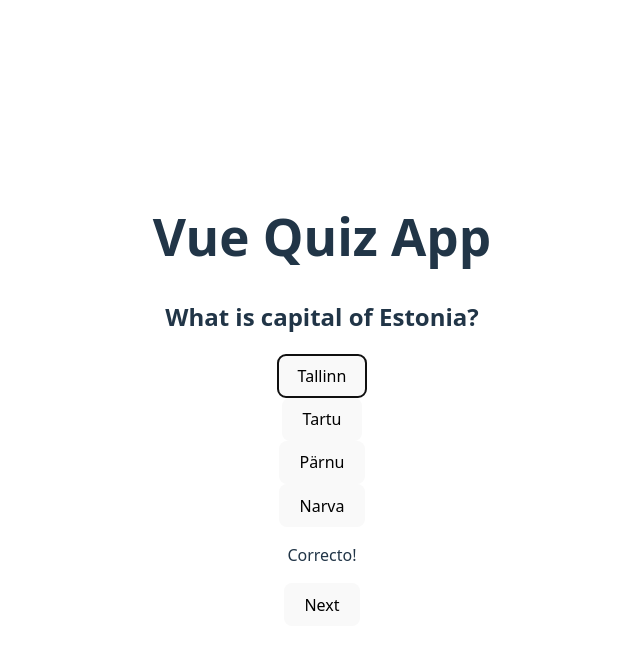
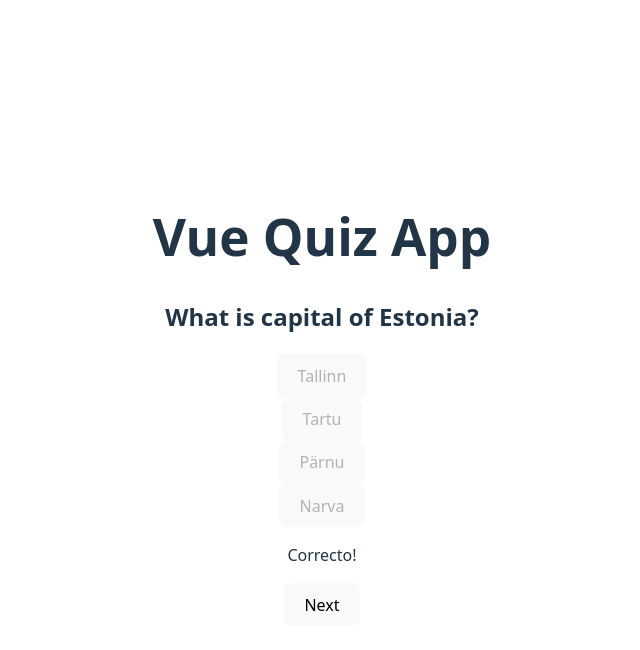
Before and after one commit to jurits13/vue-quiz-app, a Vue app: page / in a window 1280 px wide. Both pictures are taken after a click on the button "Tallinn". Shown: the top 650 px of the page, without its empty margins (318-958 px from the left). Built offline with nearby package versions, Linux system fonts and the light colour scheme.

Commit message:
Limit answer attempts to one before clicking 'Next'

```diff
--- a/src/components/QuestionQuiz.vue
+++ b/src/components/QuestionQuiz.vue
@@ -2,12 +2,14 @@
   <div>
     <h2>{{ questionData.question }}</h2>
     <div v-for="option in questionData.options" :key="option">
-        <button @click = "selectAnswer(option)" :class="{correct:selected === option && isCorrect, incorrect: selected === option && !isCorrect}">
+        <button @click = "selectAnswer(option)"
+        :disabled="selected !== null"
+        :class="{correct:selected === option && isCorrect, incorrect: selected === option && !isCorrect}">
             {{ option }}
         </button>
     </div>
     <p v-if="selected"> {{ feedbackMessage }}</p>
-    <button v-if="selected" @click="$emit('nextQuestion')">Next</button>
+    <button v-if="selected" @click="handleNextQuestion">Next</button>
   </div>
 </template>
 
@@ -30,6 +32,12 @@ export default {
             this.selected = option
             this.isCorrect = option === this.questionData.answer
             this.$emit("updateScore", this.isCorrect)
+        },
+        handleNextQuestion() {
+            this.$emit("nextQuestion")
+
+            this.selected = null
+            this.isCorrect = false
         }
     }
 }
```
